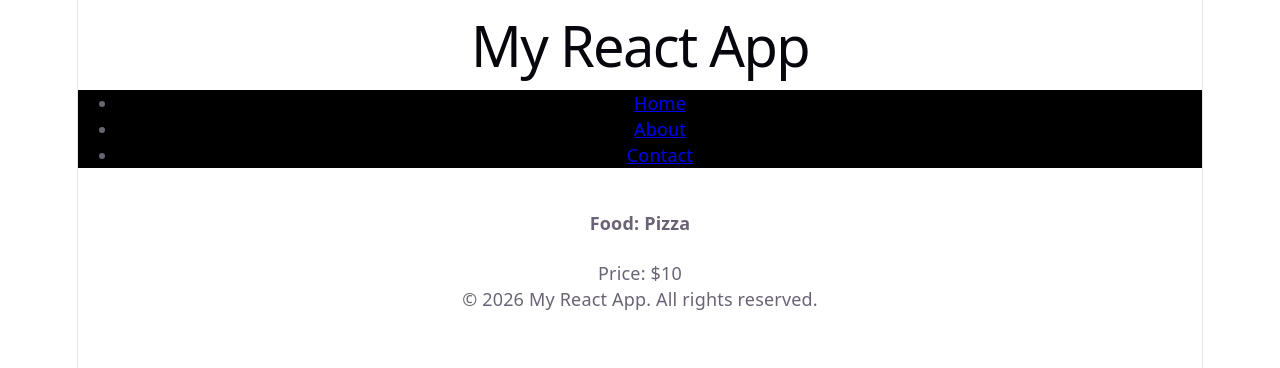
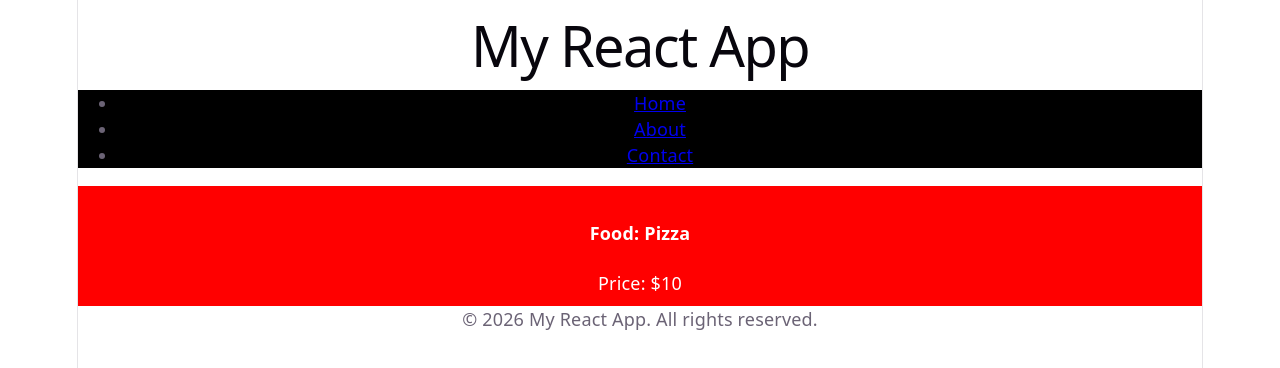
Before and after one commit to MananKulshrestha/react_basics, a React (Vite) app: page / in a window 1280 px wide. Shown: the top 368 px of the page. Built offline with nearby package versions, Linux system fonts and the light colour scheme.

Commit message:
minor changes

```diff
--- a/src/Food.jsx
+++ b/src/Food.jsx
@@ -2,7 +2,7 @@
 function Food(){
     const food = "Pizza";
     const price = 10;
-    return (<div classname = "c1">
+    return (<div className = "c1">
         <h4>Food: {food}</h4>
         <p>Price: ${price}</p>
     </div>);
--- a/src/index.css
+++ b/src/index.css
@@ -113,7 +113,7 @@ nav {
   background: black;
 }
 .c1 {
-  background-color: black;
+  background-color: red;
   color: white;
   padding: 10px;
 }
```
